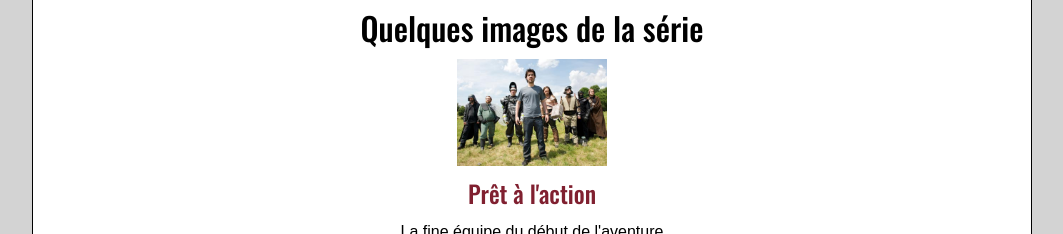
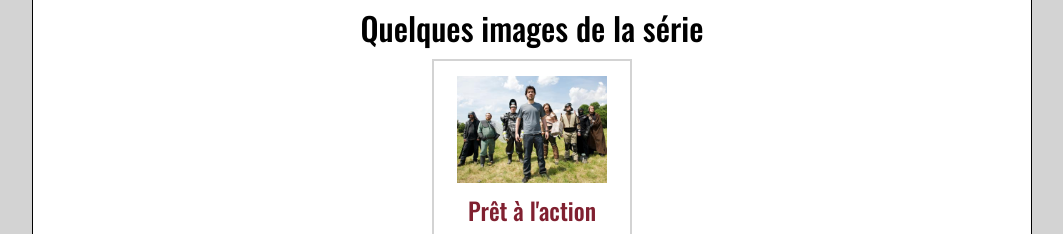
Before and after one commit to AgathePons/Hero-Corp_integration, a website: page html/index.html in a window 1280 px wide. Shown: the part 1465-1699 px from the top of the page, without its empty margins (108-1171 px from the left). Drawn offline with nearby package versions, Linux system fonts and the light colour scheme.

Commit message:
fix images aside bloc

```diff
--- a/scss/style.scss
+++ b/scss/style.scss
@@ -121,6 +121,11 @@ aside {
   }
 
   .img-bloc {
+    width: 200px;
+    border: 2px solid $medium-grey;
+    margin: 0 auto 15px auto;
+    padding: 15px;
+
     img {
       display: block;
       width: 150px;
```
Also changed, not shown: css/generated.css, 1 other file.
